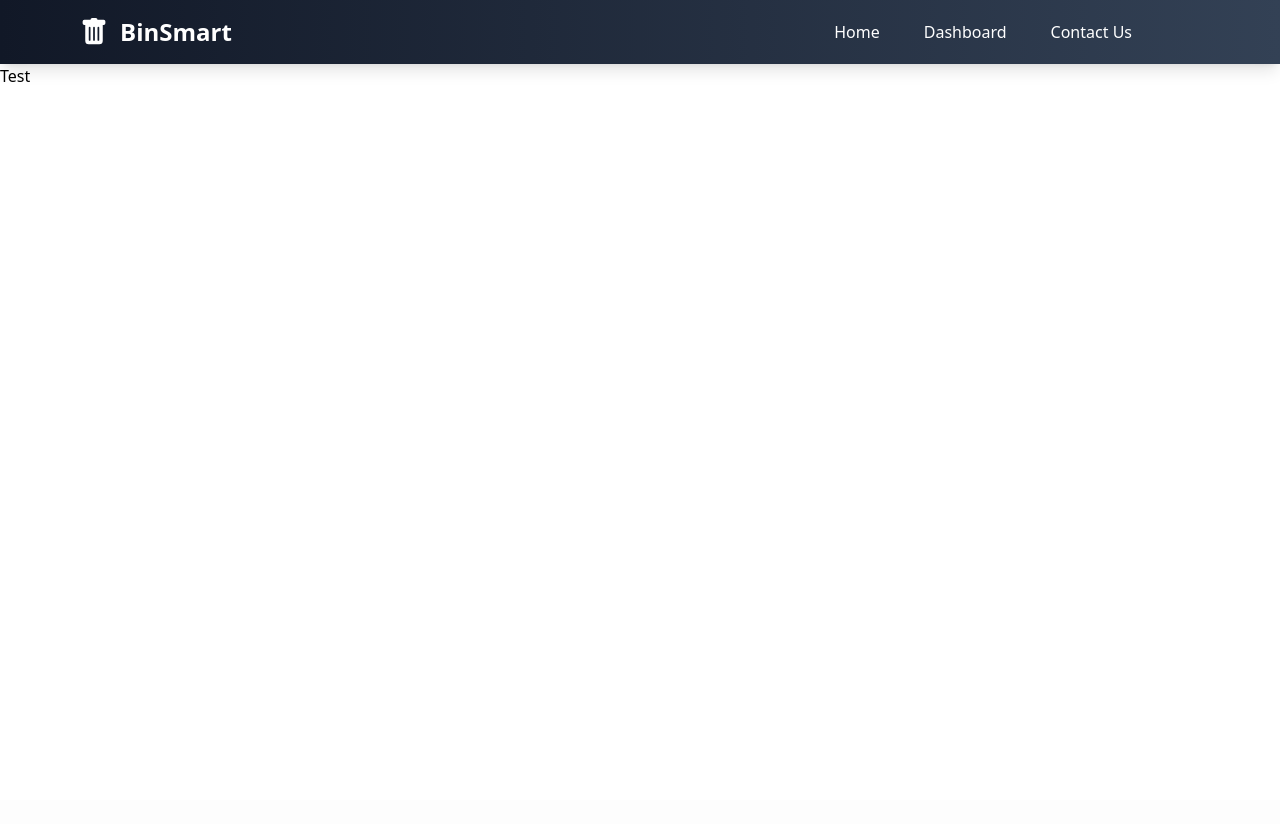
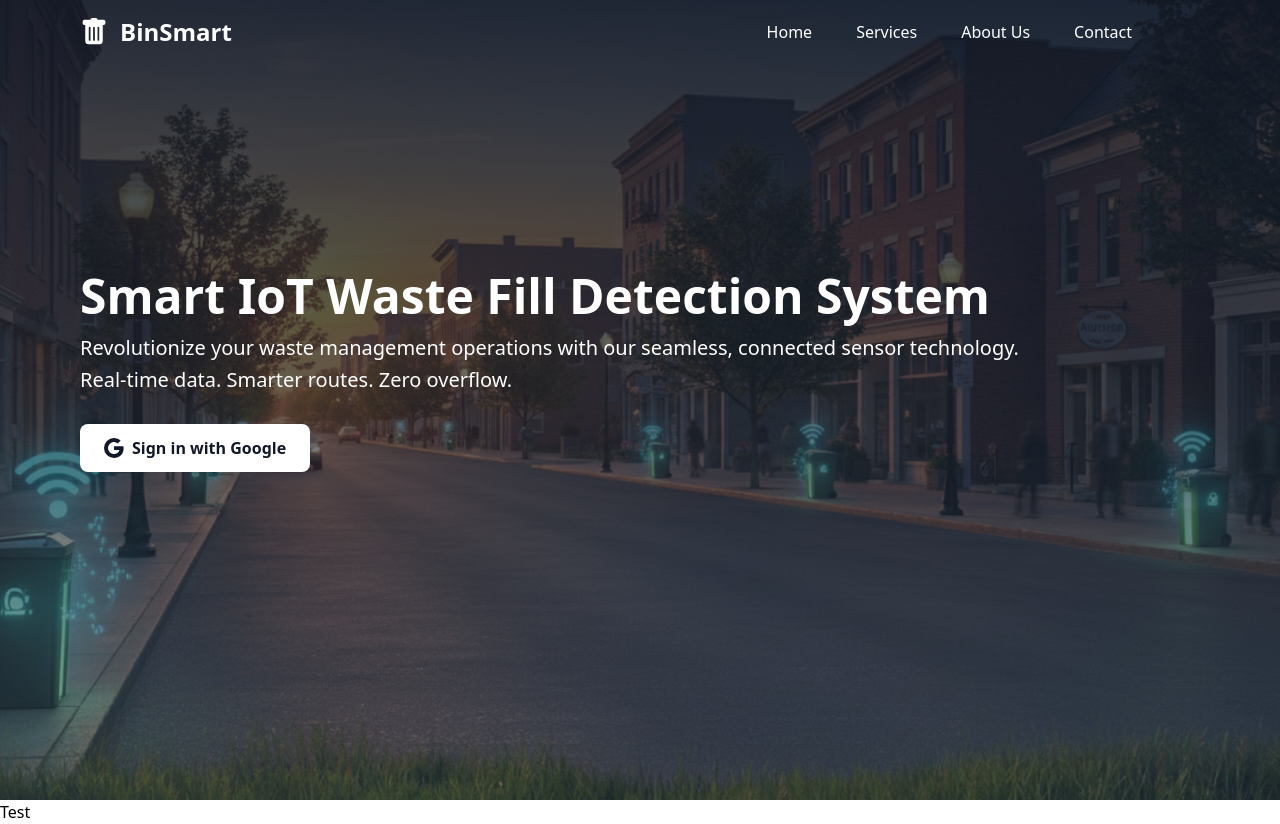
Before and after one commit to harrist03/BinSmart, a Flask app: page / in a window 1280 px wide. Before the commit the page ends 82 px from the top, so only its background shows below. Run offline with Flask 3, Linux system fonts and the light colour scheme; some libraries are stand-ins or nearby versions.

Commit message:
style: design the navbar and landing page + added transparency design on navbar

```diff
--- a/App/static/css/main.css
+++ b/App/static/css/main.css
@@ -0,0 +1,10 @@
+.landing-hero {
+    background-image:
+        linear-gradient(to bottom, rgba(17, 24, 39, 0.9), rgba(51, 65, 85, 0.4)),
+        url("../images/landing_page_bg.png");
+    background-size: cover;
+    background-position: center;
+    background-repeat: no-repeat;
+    background-attachment: fixed;
+    min-height: 100vh;
+}
--- a/App/templates/components/navbar.html
+++ b/App/templates/components/navbar.html
@@ -1,4 +1,4 @@
-<nav class="bg-gradient-to-r from-gray-900 to-slate-700 sticky shadow-lg">
+<nav class="z-50">
   <div class="max-w-[90%] mx-auto px-4">
     <div class="flex justify-between items-center h-16">
       <!-- Logo + Title -->
@@ -15,10 +15,13 @@
           Home
         </a>
         <a href="#" class="text-white px-5 py-2 rounded-lg hover:bg-white/10 transition-all duration-300 font-medium hover:-translate-y-0.5">
-          Dashboard
+          Services
         </a>
         <a href="#" class="text-white px-5 py-2 rounded-lg hover:bg-white/10 transition-all duration-300 font-medium hover:-translate-y-0.5">
-          Contact Us
+          About Us
+        </a>
+        <a href="#" class="text-white px-5 py-2 rounded-lg hover:bg-white/10 transition-all duration-300 font-medium hover:-translate-y-0.5">
+          Contact
         </a>
       </div>
 
@@ -31,7 +34,7 @@
     </div>
 
     <!-- Mobile Nav Links -->
-    <div id="mobile-menu" class="hidden md:hidden pb-4">
+    <div id="mobile-menu" class="hidden md:hidden pb-4 bg-gray-900/20 backdrop-blur-md -mx-4 px-4 mt-2 rounded-lg">
       <a href="#" class="block text-white px-4 py-2 rounded-lg hover:bg-white/10 transition-colors">
         Home
       </a>
--- a/App/templates/index.html
+++ b/App/templates/index.html
@@ -1,5 +1,28 @@
 {% extends "layout.html" %}
 {% block content %}
+<div class="landing-hero">
+    {% include 'components/navbar.html' %}
+    <div class="relative w-full">
+        <div class="absolute inset-0 flex items-start pt-64 md:pt-52 sm:pt-38">
+            <div class="max-w-[90%] mx-auto px-4 w-full">
+                <div class="text-left text-white">
+                    <h1 class="text-5xl font-bold mb-4">Smart IoT Waste Fill Detection System</h1>
+                    <p class="text-xl/6 mb-2">Revolutionize your waste management operations with our seamless,
+                        connected sensor technology.</p>
+                    <p class="text-xl/6 mb-8">Real-time data. Smarter routes. Zero overflow.</p>
+                    <button
+                        class="bg-white text-gray-900 px-6 py-3 rounded-lg font-semibold hover:bg-gray-100 transition-colors flex items-center gap-2">
+                        <svg class="w-5 h-5" fill="currentColor" viewBox="0 0 16 16">
+                            <path
+                                d="M15.545 6.558a9.42 9.42 0 0 1 .139 1.626c0 2.434-.87 4.492-2.384 5.885h.002C11.978 15.292 10.158 16 8 16A8 8 0 1 1 8 0a7.689 7.689 0 0 1 5.352 2.082l-2.284 2.284A4.347 4.347 0 0 0 8 3.166c-2.087 0-3.86 1.408-4.492 3.304a4.792 4.792 0 0 0 0 3.063h.003c.635 1.893 2.405 3.301 4.492 3.301 1.078 0 2.004-.276 2.722-.764h-.003a3.702 3.702 0 0 0 1.599-2.431H8v-3.08h7.545z" />
+                        </svg>
+                        Sign in with Google
+                    </button>
+                </div>
+            </div>
+        </div>
+    </div>
+</div>
 <div>
     <p>Test</p>
 </div>
--- a/App/templates/layout.html
+++ b/App/templates/layout.html
@@ -10,8 +10,6 @@
 </head>
 
 <body class="d-flex flex-column min-vh-100">
-
-    {% include 'components/navbar.html' %}
     <main class="flex-grow-1">
         {% block content %}{% endblock %}
     </main>
```
Also changed, not shown: App/static/images/landing_page_bg.png (added).
